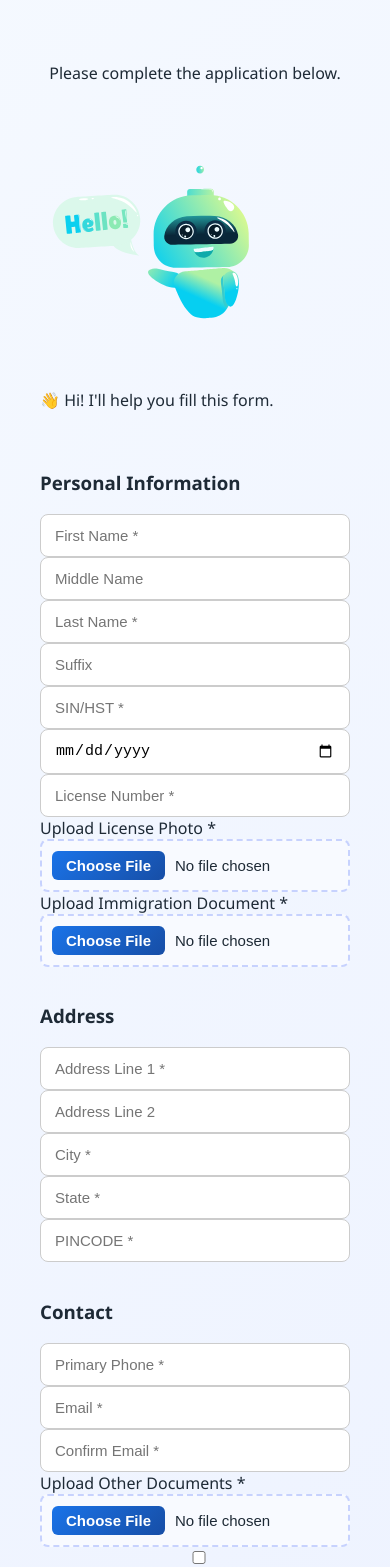
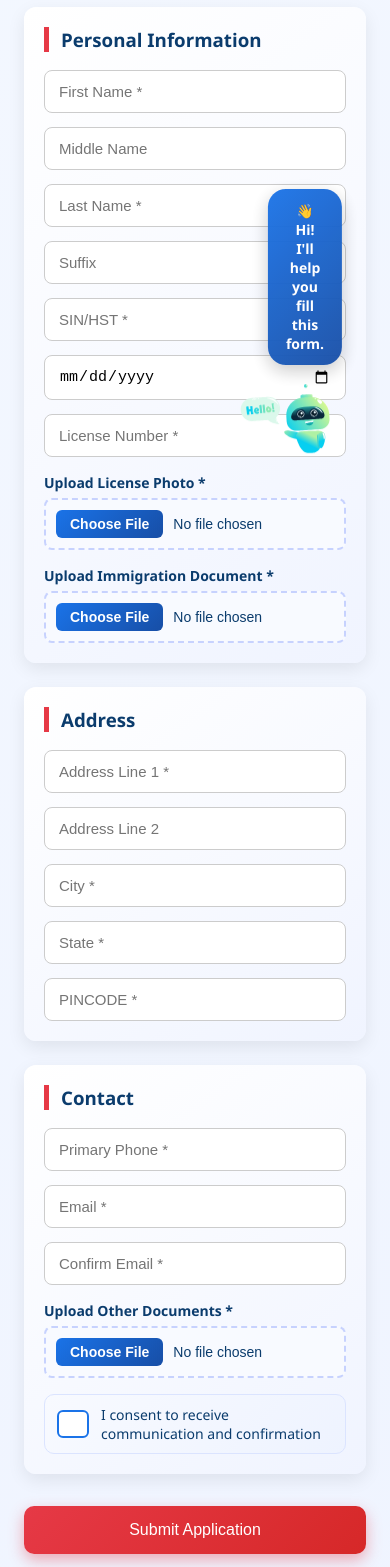
Before and after one commit to MrVenom786/rgm-web-frontend, a React (Create React App) app: page /join/apply in a window 390 px wide. Shown: the part 340-1907 px from the top of the page. Built offline with nearby package versions, Linux system fonts and the light colour scheme.

Commit message:
Refactor ApplyToday.css for improved styles and responsiveness
Updated styles for the apply container, form, and animations. Enhanced responsiveness and visual effects.

```diff
--- a/src/styles/ApplyToday.css
+++ b/src/styles/ApplyToday.css
@@ -1,77 +1,122 @@
-/* ===============================
-   MAIN CONTAINER
-================================ */
-
+/* PAGE CONTAINER */
 .apply-container {
-  max-width: 1000px;
-  margin: 50px auto;
+  max-width: 950px;
+  margin: 40px auto;
   padding: 40px;
   background: linear-gradient(135deg, #f5f9ff, #eef3ff);
-  border-radius: 16px;
-  box-shadow: 0 15px 40px rgba(0, 0, 0, 0.12);
-  display: flex;
-  gap: 40px;
-  align-items: flex-start;
-  justify-content: space-between;
+  border-radius: 14px;
+  box-shadow: 0 12px 35px rgba(0, 0, 0, 0.12);
   font-family: "Segoe UI", sans-serif;
+  position: relative;
+  animation: gradientBG 10s ease infinite;
+  background-size: 200% 200%;
 }
 
-/* ===============================
-   ANIMATION SECTION
-================================ */
-
-.animation-section {
-  flex: 1;
-  max-width: 300px;
+@keyframes gradientBG {
+  0% { background-position: 0% 50%; }
+  50% { background-position: 100% 50%; }
+  100% { background-position: 0% 50%; }
 }
 
-.animation-section canvas {
-  width: 100% !important;
-  height: auto !important;
+/* HEADINGS */
+.apply-container h1 {
+  text-align: center;
+  color: #0b3c6d;
+  margin-bottom: 10px;
+  text-shadow: 1px 1px 2px rgba(0, 0, 0, 0.1);
+  animation: fadeInUp 1s ease;
 }
 
-/* ===============================
-   FORM SECTION
-================================ */
+.apply-container p {
+  text-align: center;
+  color: #333;
+  margin-bottom: 30px;
+  animation: fadeInUp 1s ease 0.2s both;
+}
 
+/* FORM LAYOUT */
 .apply-form {
-  flex: 2;
   display: flex;
   flex-direction: column;
-  gap: 18px;
+  gap: 0;
 }
 
-.apply-form h2 {
-  color: #0b3c6d;
-  margin-bottom: 10px;
-  text-align: left;
+/* SECTION CARDS */
+.section-card {
+  background: linear-gradient(145deg, #ffffff, #f0f4ff);
+  padding: 25px;
+  border-radius: 12px;
+  margin-bottom: 24px;
+  box-shadow: 0 6px 18px rgba(0, 0, 0, 0.08);
+  transition: transform 0.3s ease, box-shadow 0.3s ease;
+  animation: fadeUp 0.6s ease both;
 }
 
-/* ===============================
-   INPUTS
-================================ */
+.section-card.full {
+  width: 100%;
+}
 
-.apply-form input {
+.section-card:hover {
+  transform: translateY(-3px);
+  box-shadow: 0 12px 24px rgba(0, 0, 0, 0.12);
+}
+
+.section-card h3 {
+  margin-bottom: 18px;
+  margin-top: 0;
+  color: #0b3c6d;
+  border-left: 5px solid #e63946;
+  padding-left: 12px;
+}
+
+/* INPUT SPACING - prevent tight stacking */
+.section-card input,
+.section-card label {
+  display: block;
+  margin-bottom: 14px;
+  width: 100%;
+}
+
+.section-card input:last-of-type,
+.section-card label:last-of-type {
+  margin-bottom: 0;
+}
+
+.section-card label:not(.checkbox-container) {
+  margin-top: 16px;
+}
+
+/* FORM INPUTS */
+.apply-form input,
+.apply-form select {
   padding: 12px 14px;
   border-radius: 8px;
   border: 1px solid #ccc;
   font-size: 15px;
   transition: all 0.3s ease;
   width: 100%;
+  box-sizing: border-box;
 }
 
-.apply-form input:focus {
+.apply-form input:focus,
+.apply-form select:focus {
   outline: none;
   border-color: #1a73e8;
   box-shadow: 0 0 8px rgba(26, 115, 232, 0.3);
   background: #f0f8ff;
-  transform: scale(1.02);
 }
 
-/* ===============================
-   FILE INPUT STYLING
-================================ */
+/* FILE UPLOAD LABELS */
+.section-card label:not(.checkbox-container) {
+  display: flex;
+  flex-direction: column;
+  gap: 6px;
+  font-size: 14px;
+  font-weight: 600;
+  color: #0b3c6d;
+}
 
+/* FILE INPUTS */
 .apply-form input[type="file"] {
   padding: 10px;
   border-radius: 8px;
@@ -79,11 +124,18 @@
   background: #f8faff;
   cursor: pointer;
   transition: all 0.3s ease;
+  font-size: 14px;
 }
 
 .apply-form input[type="file"]:hover {
   background: #eef3ff;
   border-color: #1a73e8;
+}
+
+.apply-form input[type="file"]:focus {
+  outline: none;
+  border-color: #1a73e8;
+  box-shadow: 0 0 8px rgba(26, 115, 232, 0.3);
 }
 
 .apply-form input[type="file"]::file-selector-button {
@@ -102,12 +154,78 @@
   background: linear-gradient(135deg, #174ea6, #0b3c6d);
 }
 
-/* ===============================
-   BUTTON
-================================ */
+/* CHECKBOX CONTAINER */
+.apply-form .checkbox-container {
+  display: flex;
+  align-items: center;
+  justify-content: flex-start;
+  width: 100%;
+  max-width: 100%;
+  margin-top: 16px;
+  margin-bottom: 0;
+  padding: 12px 14px;
+  border-radius: 10px;
+  background: linear-gradient(135deg, #f8faff, #eef3ff);
+  border: 1px solid #dbe4ff;
+  cursor: pointer;
+  gap: 12px;
+  font-size: 14.5px;
+  font-weight: 500;
+  color: #0b3c6d;
+  transition: all 0.35s ease;
+}
 
-.apply-form button {
-  padding: 14px;
+.apply-form .checkbox-container:hover {
+  background: linear-gradient(135deg, #eef3ff, #e3ebff);
+  box-shadow: 0 8px 20px rgba(26, 115, 232, 0.15);
+  transform: translateY(-1px);
+}
+
+.apply-form .checkbox-container:active {
+  transform: scale(0.98);
+}
+
+.apply-form .checkbox-container input[type="checkbox"] {
+  appearance: none;
+  -webkit-appearance: none;
+  width: 20px;
+  height: 20px;
+  border-radius: 6px;
+  border: 2px solid #1a73e8;
+  background: #fff;
+  display: grid;
+  place-items: center;
+  margin: 0;
+  flex-shrink: 0;
+  cursor: pointer;
+  transition: all 0.25s ease;
+}
+
+.apply-form .checkbox-container input[type="checkbox"]::after {
+  content: "✓";
+  font-size: 14px;
+  color: white;
+  transform: scale(0);
+  transition: transform 0.2s ease;
+}
+
+.apply-form .checkbox-container input[type="checkbox"]:checked {
+  background: linear-gradient(135deg, #1a73e8, #174ea6);
+  border-color: #1a73e8;
+}
+
+.apply-form .checkbox-container input[type="checkbox"]:checked::after {
+  transform: scale(1);
+}
+
+.apply-form .checkbox-container.error {
+  border-color: #e63946;
+  background: #ffe3e3;
+}
+
+/* BUTTON */
+.submit-btn {
+  padding: 15px;
   background: linear-gradient(135deg, #e63946, #d62828);
   color: white;
   font-size: 16px;
@@ -116,63 +234,120 @@
   cursor: pointer;
   transition: all 0.3s ease;
   box-shadow: 0 6px 15px rgba(230, 57, 70, 0.4);
+  margin-top: 8px;
 }
 
-.apply-form button:hover {
-  transform: translateY(-2px);
+.submit-btn.full {
+  width: 100%;
+}
+
+.submit-btn:hover {
+  transform: translateY(-3px) scale(1.02);
   box-shadow: 0 12px 25px rgba(230, 57, 70, 0.5);
 }
 
-.apply-form button:disabled {
+.submit-btn:disabled {
   opacity: 0.6;
   cursor: not-allowed;
+  transform: none;
 }
 
-/* ===============================
-   MESSAGE
-================================ */
+/* CHARACTER & SPEECH BUBBLE - fixed bottom right */
+.character-wrapper {
+  position: fixed;
+  bottom: 20px;
+  right: 20px;
+  width: 180px;
+  z-index: 999;
+  animation: float 3s ease-in-out infinite;
+}
 
+.character-animation {
+  width: 100%;
+  height: auto;
+}
+
+@keyframes float {
+  0%, 100% { transform: translateY(0); }
+  50% { transform: translateY(-5px); }
+}
+
+.speech-bubble {
+  position: absolute;
+  bottom: 100%;
+  left: 50%;
+  transform: translateX(-50%);
+  margin-bottom: 8px;
+  background: linear-gradient(135deg, #1a73e8, #174ea6);
+  color: #fff;
+  padding: 16px 24px;
+  border-radius: 18px;
+  font-size: 15px;
+  font-weight: 600;
+  max-width: 280px;
+  white-space: normal;
+  text-align: center;
+  box-shadow: 0 6px 18px rgba(0, 0, 0, 0.22);
+  animation: bubblePulse 2s infinite;
+}
+
+@keyframes bubblePulse {
+  0%, 100% { opacity: 0.95; transform: translateX(-50%) translateY(0); }
+  50% { opacity: 1; transform: translateX(-50%) translateY(-3px); }
+}
+
+/* FORM MESSAGE */
 .form-message {
-  padding: 10px 12px;
+  margin: 16px 0 10px;
+  padding: 12px 14px;
   border-radius: 8px;
   font-weight: bold;
-  animation: fadeIn 0.4s ease;
-}
-
-.form-message:contains("❌") {
+  animation: fadeInUp 0.5s ease both;
   background: #ffe3e3;
   color: #d62828;
 }
 
-.form-message:contains("✅") {
+.form-message.success {
   background: #e6ffed;
   color: #1b8a3e;
 }
 
-/* ===============================
-   ANIMATIONS
-================================ */
+/* ANIMATIONS */
+@keyframes fadeUp {
+  from { opacity: 0; transform: translateY(10px); }
+  to { opacity: 1; transform: translateY(0); }
+}
 
-@keyframes fadeIn {
+@keyframes fadeInUp {
   from { opacity: 0; transform: translateY(5px); }
   to { opacity: 1; transform: translateY(0); }
 }
 
-/* ===============================
-   RESPONSIVE
-================================ */
-
-@media (max-width: 900px) {
+/* RESPONSIVE */
+@media (max-width: 768px) {
   .apply-container {
-    flex-direction: column;
-    align-items: center;
+    margin: 20px auto;
+    padding: 24px;
   }
 
-  .animation-section {
-    max-width: 200px;
+  .character-wrapper {
+    width: 140px;
+    bottom: 15px;
+    right: 15px;
   }
 
-  .apply-form {
-    width: 100%;
+  .speech-bubble {
+    max-width: 220px;
+    font-size: 14px;
+    padding: 12px 18px;
+  }
+
+  .section-card {
+    padding: 20px;
+  }
+
+  .apply-form .checkbox-container {
+    padding: 10px 12px;
+    font-size: 14px;
   }
 }
```
